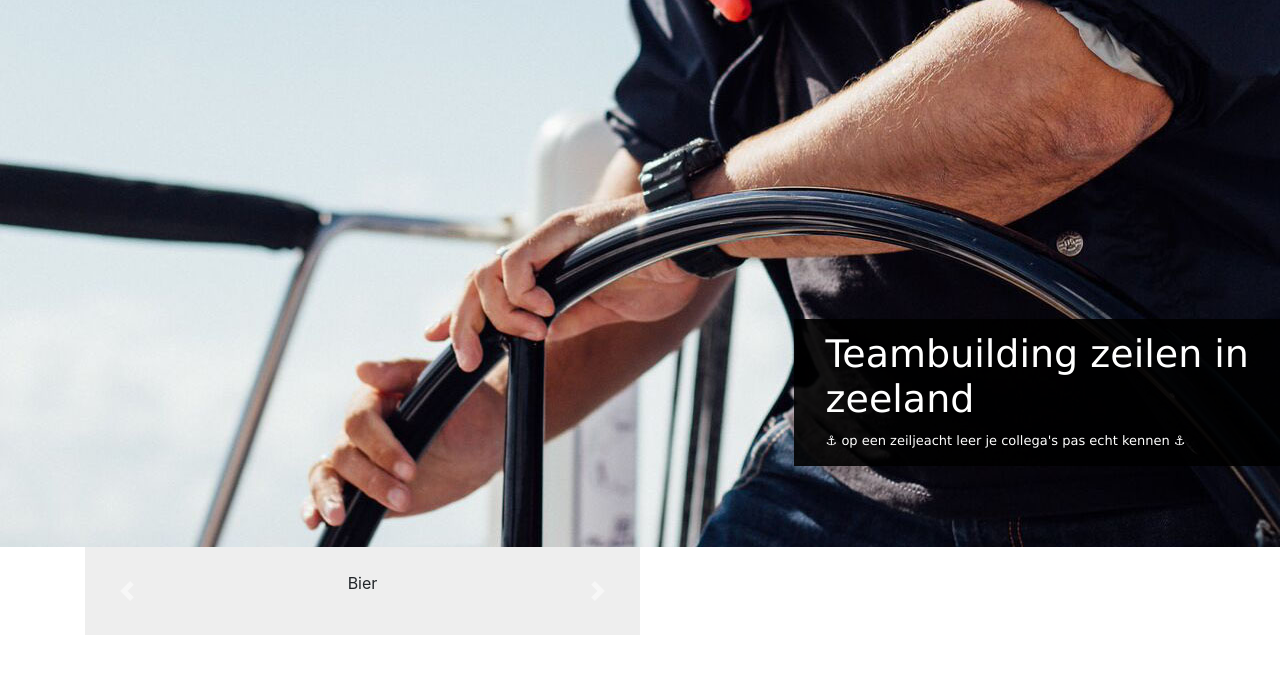
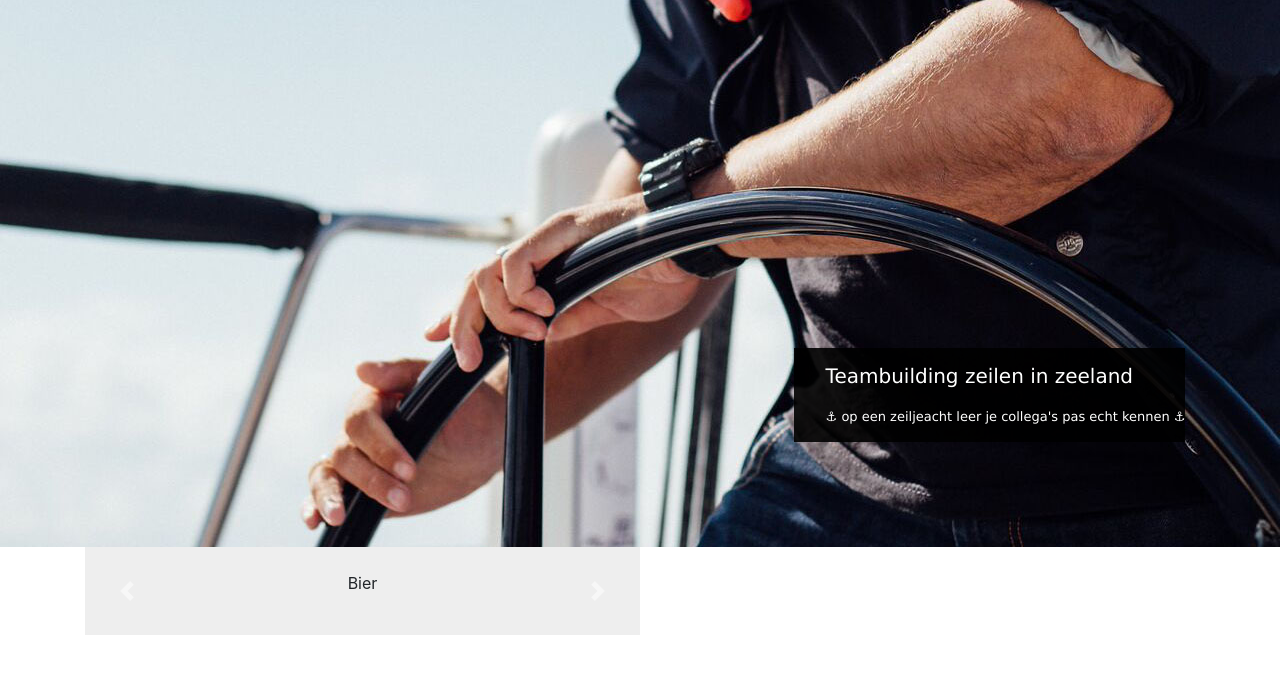
Before and after one commit to Dnarloch99/Sailforce, a PHP site: page / in a window 1280 px wide. Shown: the part 108-782 px from the top of the page. Run offline with PHP 8.4, Linux system fonts and the light colour scheme; some libraries are stand-ins or nearby versions.

Commit message:
Einde 1-3-2018

```diff
--- a/Public/index.html
+++ b/Public/index.html
@@ -42,10 +42,10 @@
         </div>
     </nav>
               <!-- Header image -->
-<div class="header_text">
-        <h1>
+<div class="header_text coll-lg-4">
+        <p class="head_title">
         Teambuilding zeilen in zeeland
-        </h1>
+        </p>
         <p>
         &#9875 op een zeiljeacht leer je collega's pas echt kennen &#9875
         </p>
--- a/Public/style.css
+++ b/Public/style.css
@@ -12,21 +12,23 @@ body, html {
     height:auto;
 }
 .header_text {
-    background:rgba(0,0,0,0.9);
-    position: absolute;
-    z-index: 100;
-    margin-left:62%;
-    margin-top:25%;
+   position: absolute;
+   top: 200px;
+   left: 0;
+   background:rgba(0,0,0,0.9);
+   color:white;
+   margin-left:62%;
+   margin-top:20%;
+
     font-family: Verdana;
     font-size:13px;
+    float:right;
 
-
-    color:white;
     padding-left:2.5%;
     padding-top:1%;
 }
-.header_text h1{
-    font-size:38px;
+.head_title{
+    font-size:20px;
     font-family: PF Din Stencil, Verdana;
 }
     /*blokken*/
```
